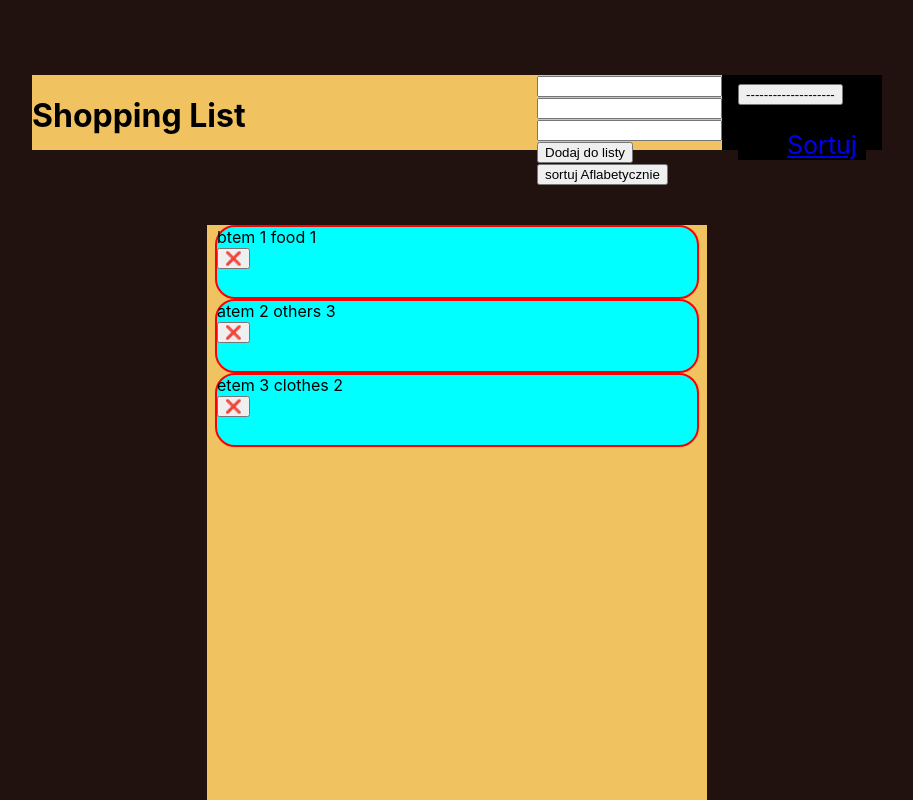
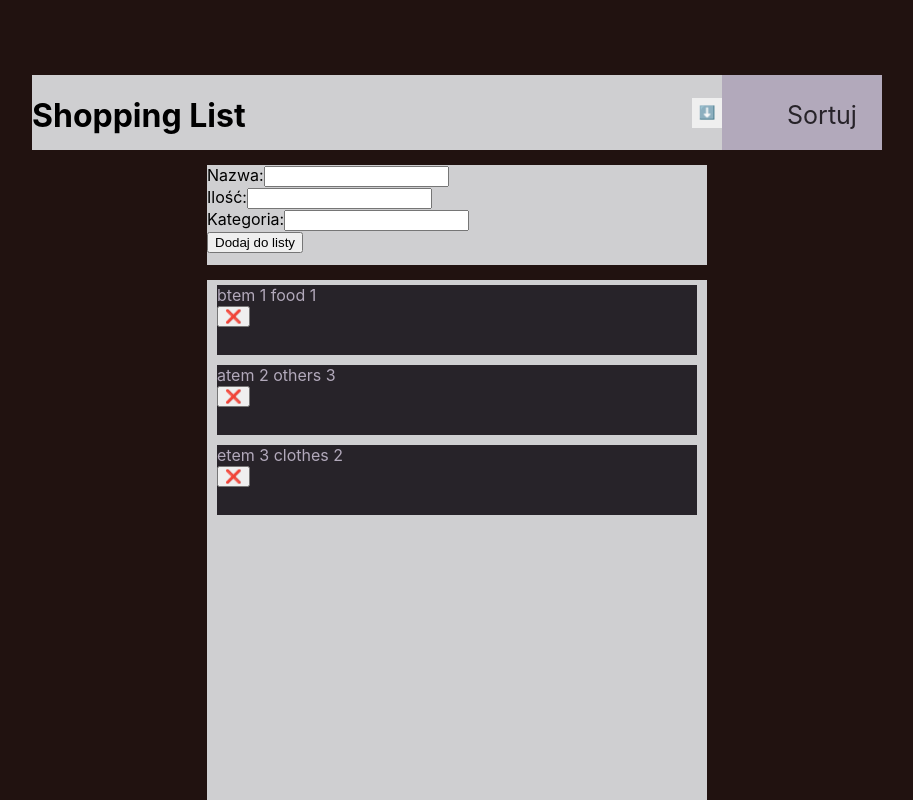
Before and after one commit to profil04/react-shopping-list, a React (Create React App) app: page / in a window 1280 px wide. Shown: the top 800 px of the page, without its empty margins (183-1096 px from the left). Built offline with nearby package versions, Linux system fonts and the light colour scheme.

Commit message:
layout update

```diff
--- a/src/App.css
+++ b/src/App.css
@@ -10,17 +10,34 @@
 
 .navbar {
   height: auto;
-  background-color: var(--bg);
+  background-color: #b2a9bb;
   padding: 0 1rem;
   font-size: 25px;
   /*border-bottom: var(--border);*/
+}
+
+.asc-desc-button{
+  height: auto;
+  background-color: #b2a9bb;
+  margin: auto;
+}
+
+.asc-desc-button > button{
+  border: none;
+  height: 30px;
+  width: 30px;
+}
+
+.nav-item > a {
+  text-decoration: none;
+  color: #272329;
 }
 
 .navbar-nav {
   max-width: 100%;
   height: 100%;
   display: flex;
-  justify-content: flex-end;
+  justify-content: flex-start;
 }
 
 .nav-item {
@@ -39,10 +56,10 @@ body {
 }
 
 .list-container {
-  background-color: #f0c260;
+  background-color: #cfcfd1;
   height: 800px;
   max-width: 500px;
-  margin-top: 75px;
+  margin-top: 15px;
   margin-left: auto;
   margin-right: auto;
   display: flex;
@@ -52,16 +69,17 @@ body {
 }
 
 .item-container{
+  margin-top: 5px;
+  margin-bottom: 5px;
   width: 480px;
   height: 70px;
-  background-color: aqua;
-  border: 2px solid red;
-  border-radius: 20px;
+  background-color: #272329;
+  color: #b2a9bb;
   /*display: flex;*/
 }
 
 .toolbar {
-  background-color: #f0c260;
+  background-color: #cfcfd1;
   height: 75px;
   max-width: 850px;
   margin-top: 75px;
@@ -73,3 +91,13 @@ body {
 .app-name {
   width: 3000px;
 }
+
+.add-item-form{
+  margin-top: 15px;
+  margin-bottom: 5px;
+  margin-left: auto;
+  margin-right: auto;
+  height: 100px;
+  background-color: #cfcfd1;
+  width: 500px;
+}
--- a/src/App.js
+++ b/src/App.js
@@ -77,6 +77,7 @@ function App() {
   }
 
   function deleteItem(index){
+    console.log("index" + index)
     setItems(prevItems => prevItems.splice(index, 1))
     console.log(items);
   }
@@ -152,32 +153,10 @@ function App() {
         <div className='app-name'>
           <h1>Shopping List</h1>
         </div>
-        <div className='add-item-form'>
-          <form>
-            <input
-                type = "text"
-                className='item-name-input'
-                name='item-name-input'
-                onChange={(event) => handleChange(event)}
-            />
-            <input
-                type = "number"
-                className='item-quantity-input'
-                name='item-quantity-input'
-                onChange={(event) => handleChange(event)}
-            />
-            <input
-                type = "text"
-                className='item-category-input'
-                name='item-category-input'
-                onChange={(event) => handleChange(event)}
-            />
-            <input type = "button" value = "Dodaj do listy" onClick={() => handleClick()} />
-            <input type = "button" value = "sortuj Aflabetycznie" onClick={sortItems} />
-          </form>
+        <div className='asc-desc-button'>
+          <button onClick={() => setAsc(!isAsc)}>⬇️</button>
         </div>
         <div className='navbar'>
-        <button onClick={() => setAsc(!isAsc)}>--------------------</button>
           <Navbar>
             <NavItem icon="🙃" name="Sortuj">
               <DropdownMenu/>
@@ -185,10 +164,35 @@ function App() {
           </Navbar>
         </div>
       </div>
+      <div className='add-item-form'>
+          <form>
+            Nazwa:
+            <input
+                type = "text"
+                className='item-name-input'
+                name='item-name-input'
+                onChange={(event) => handleChange(event)}
+            /> <br/>
+            Ilość:
+            <input
+                type = "number"
+                className='item-quantity-input'
+                name='item-quantity-input'
+                onChange={(event) => handleChange(event)}
+            /> <br/>
+            Kategoria:
+            <input
+                type = "text"
+                className='item-category-input'
+                name='item-category-input'
+                onChange={(event) => handleChange(event)}
+            /> <br/>
+            <input type = "button" value = "Dodaj do listy" onClick={() => handleClick()} />
+          </form>
+        </div>
       <div className='list-container'>
         {items.map((item, index) =>
           <div className='item-container' key={index}>
-            {console.log(index)}
             <div className='item-info'>
               <div>{item.name} {item.category} {item.quantity}</div>
               <div>
```
